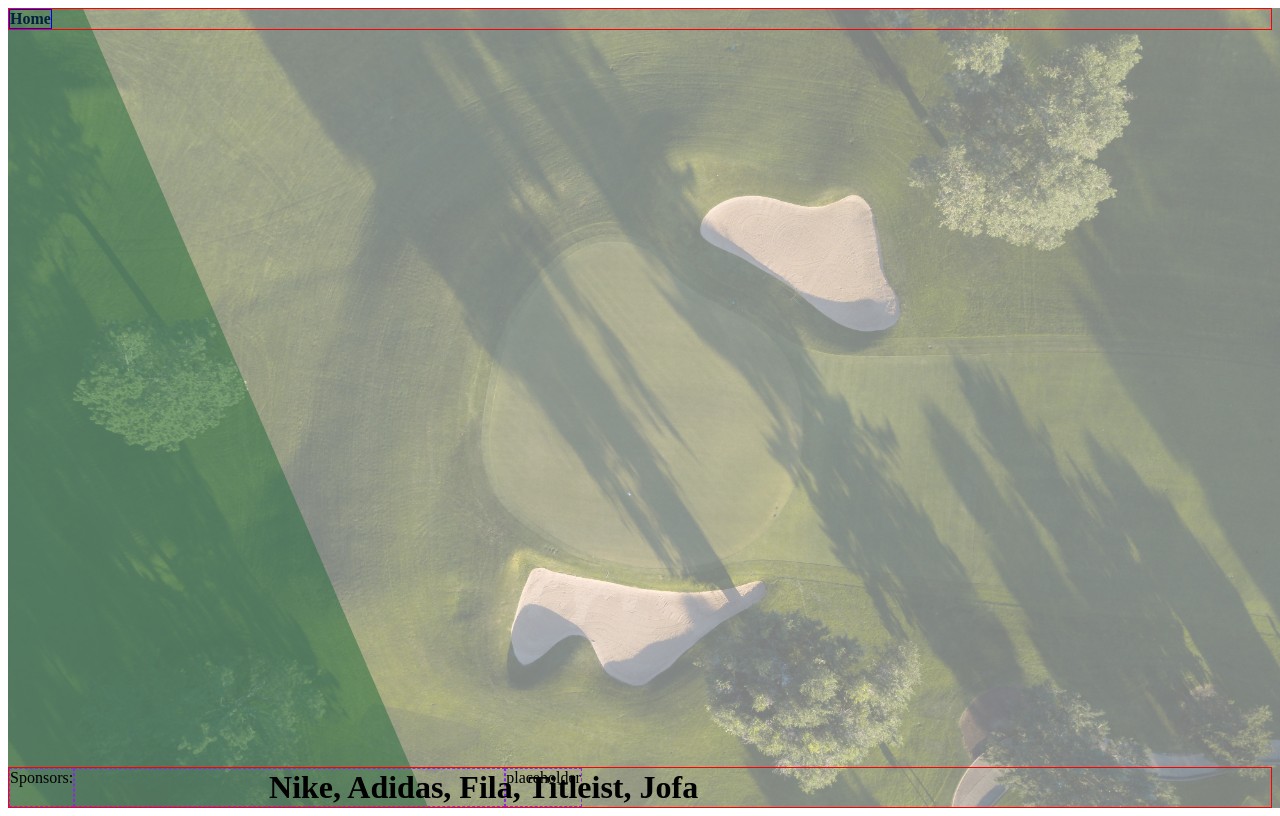
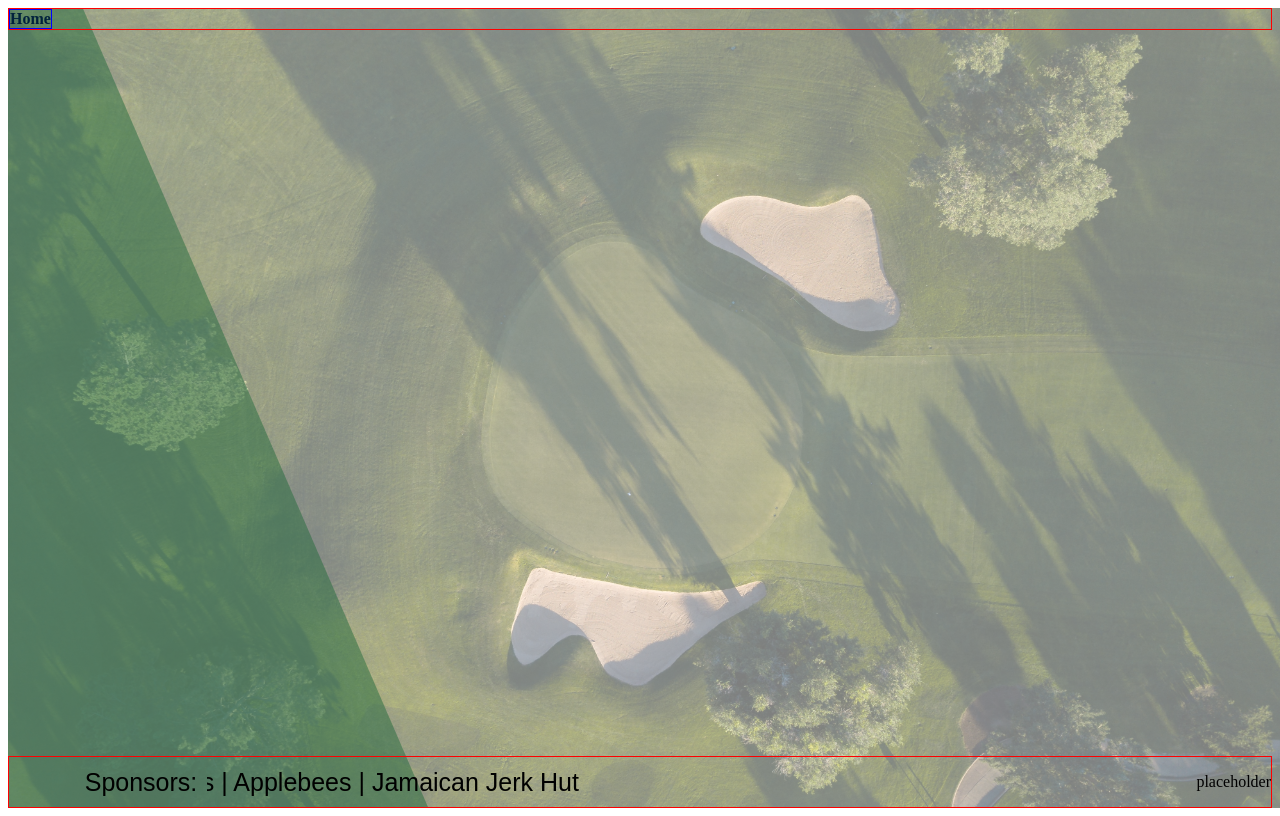
Before and after one commit to dhughes789/golf_fundraiser, a React (Create React App) app in the folder frontend/: page /raffles in a window 1280 px wide. Built offline with nearby package versions, Linux system fonts and the light colour scheme; no server answers; a web font is replaced by a local one.

Commit message:
sponsor ticker positioning done. Needs styling

```diff
--- a/frontend/public/index.html
+++ b/frontend/public/index.html
@@ -12,10 +12,12 @@
       href="https://fonts.googleapis.com/css2?family=Fanwood+Text&display=swap"
       rel="stylesheet"
     />
-    <link rel="preconnect" href="https://fonts.googleapis.com" />
-    <link rel="preconnect" href="https://fonts.gstatic.com" crossorigin />
     <link
       href="https://fonts.googleapis.com/css2?family=Fanwood+Text&display=swap"
+      rel="stylesheet"
+    />
+    <link
+      href="https://fonts.googleapis.com/css2?family=Orbitron:wght@400..900&display=swap"
       rel="stylesheet"
     />
     <link
--- a/frontend/src/components/Footer/Footer.css
+++ b/frontend/src/components/Footer/Footer.css
@@ -2,23 +2,45 @@
   border: 1px solid red;
   margin-top: auto;
   display: flex;
+  justify-content: space-between;
+  align-items: center;
+  height: 50px;
 }
 
-.footer_column {
-  border: 1px dashed blueviolet;
+.footer_sponsor {
+  /* border: 1px dashed black; */
+  width: 45%;
+  display: flex;
+  margin-left: 6%;
 }
 
-.words {
+.footer_sponsor__title {
+  /* border: 1px dashed blue; */
+  font-family: "Montserrat Alternates", sans-serif;
+  font-size: 25px;
+  margin-right: 10px;
+}
+
+.footer_sponsor__ticker {
+  overflow: hidden;
+  /* border: 1px dashed greenyellow; */
+  width: 100%;
+  font-family: "Montserrat Alternates", sans-serif;
+}
+
+.footer_sponsor__sponsors {
   position: relative;
-  animation: move-words 20s linear infinite;
+  white-space: nowrap;
+  animation: move-words 25s linear infinite;
   margin: 0;
+  font-size: 25px;
 }
 
 @keyframes move-words {
   0% {
-    left: 100%;
+    right: 200%;
   }
   100% {
-    left: -100%;
+    right: -100%;
   }
 }
--- a/frontend/src/components/Footer/index.js
+++ b/frontend/src/components/Footer/index.js
@@ -4,13 +4,29 @@ import * as sessionActions from "../../store/session";
 import "./Footer.css";
 
 function Footer({ user }) {
+  const sponsorList = [
+    "Front Row Films",
+    "Play It Again Sports",
+    "Ghetto Gerbes",
+    "Applebees",
+    "Jamaican Jerk Hut",
+  ];
+
+  const renderSponsorList = (sponsors) => {
+    return sponsors.join(" |  ");
+  };
+
   return (
     <div className="footer_container">
-      <div className="footer_column">Sponsors:</div>
-      <div className="footer_column">
-        <h1 class="words">Nike, Adidas, Fila, Titleist, Jofa</h1>
+      <div className="footer_sponsor">
+        <div className="footer_sponsor__title">Sponsors: </div>
+        <div className="footer_sponsor__ticker">
+          <div class="footer_sponsor__sponsors">
+            {renderSponsorList(sponsorList)}
+          </div>
+        </div>
       </div>
-      <div className="footer_column">placeholder</div>
+      <div className="footer_credit">placeholder</div>
     </div>
   );
 }
```
